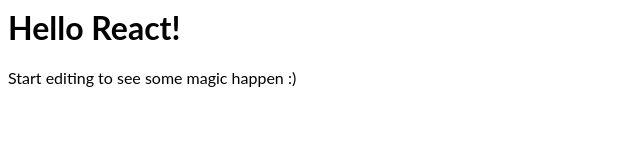
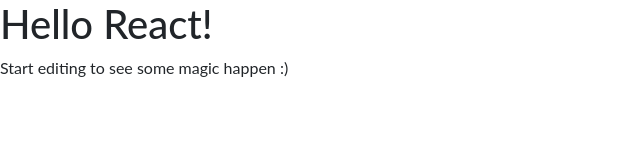
Before and after one commit to welkincapital/clearview-stackblitz, a React app: page / in a window 1280 px wide. Shown: the whole page, without its empty margins (0-640 px from the left). Built offline with nearby package versions, Linux system fonts and the light colour scheme.

Commit message:
3 files modified

```diff
--- a/index.html
+++ b/index.html
@@ -1 +1,13 @@
-<div id="root"></div>
+<!DOCTYPE html>
+<html>
+<head>
+    <meta charset="UTF-8">
+    <title>ClearviewOne</title>
+    <link rel="stylesheet" href="https://stackpath.bootstrapcdn.com/bootstrap/4.4.1/css/bootstrap.min.css" integrity="sha384-Vkoo8x4CGsO3+Hhxv8T/Q5PaXtkKtu6ug5TOeNV6gBiFeWPGFN9MuhOf23Q9Ifjh" crossorigin="anonymous">
+    <style>
+    </style>
+</head>
+<body>
+    <div id="app"></div>
+</body>
+</html>
--- a/index.js
+++ b/index.js
@@ -1,5 +1,6 @@
 import React, { Component } from 'react';
 import { render } from 'react-dom';
+import { Provider } from 'react-redux'
 import Hello from './Hello';
 import './style.css';
 
@@ -23,4 +24,4 @@
   }
 }
 
-render(<App />, document.getElementById('root'));
+render(<App />, document.getElementById('app'));
--- a/package.json
+++ b/package.json
@@ -4,7 +4,9 @@
   "private": true,
   "dependencies": {
     "react": "^16.9.0",
-    "react-dom": "^16.9.0"
+    "react-dom": "^16.9.0",
+    "react-redux": "^7.1.3",
+    "redux": "^2.0.0 || ^3.0.0 || ^4.0.0-0"
   },
   "scripts": {
     "start": "react-scripts start",
```
